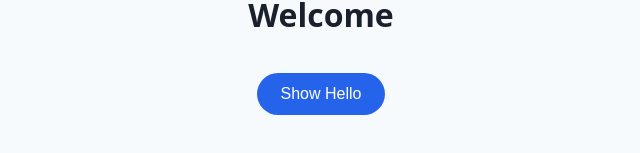
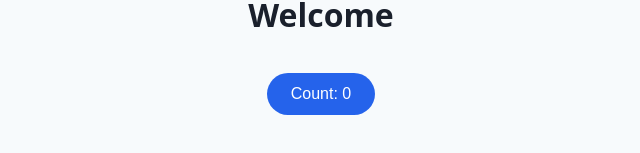
Before and after one commit to Ally-for-Hire/NextJS-App-Test, a Next.js app: page / in a window 1280 px wide. Shown: the part 357-510 px from the top of the page, without its empty margins (319-959 px from the left). Built offline with nearby package versions, Linux system fonts and the light colour scheme.

Commit message:
button clicker

```diff
--- a/app/page.js
+++ b/app/page.js
@@ -3,13 +3,17 @@
 import { useState } from "react";
 
 export default function HomePage() {
-  const [message, setMessage] = useState("");
+  const [count, setCount] = useState(0);
 
   return (
     <main className="container">
       <h1>Welcome</h1>
-      <button className="button" onClick={() => setMessage("hello")}>Show Hello</button>
-      {message && <p className="message">{message}</p>}
+      <button
+        className="button"
+        onClick={() => setCount((c) => c + 1)}
+      >
+        Count: {count}
+      </button>
     </main>
   );
 }
```
